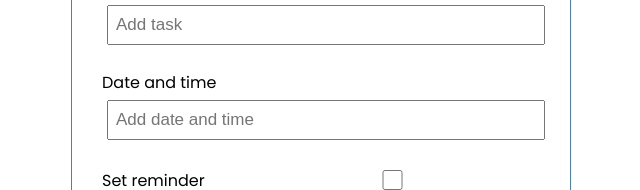
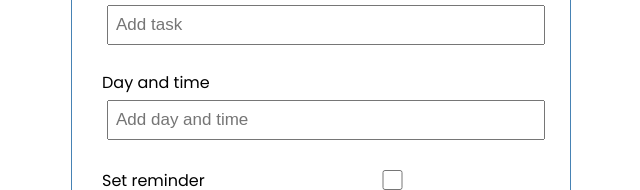
Before and after one commit to summersky1/task-tracker, a React (Create React App) app: page / in a window 1280 px wide. Shown: the part 159-349 px from the top of the page, without its empty margins (319-959 px from the left). Built offline with nearby package versions, Linux system fonts and the light colour scheme.

Commit message:
Implement add task logic

```diff
--- a/src/App.js
+++ b/src/App.js
@@ -25,6 +25,12 @@ function App() {
     },
   ])
 
+  const addTask = task => {
+    const id = Math.floor(Math.random() * 10000) + 1
+    const newTask = { id, ...task }
+    setTasks([...tasks, newTask])
+  }
+
   const deleteTask = id => {
     setTasks(tasks.filter(task => task.id !== id))
   }
@@ -36,7 +42,7 @@ function App() {
   return (
     <div className="container">
       <Header />
-      <AddTask />
+      <AddTask onAdd={addTask} />
       { tasks.length > 0 ? (
         <Tasks tasks={tasks} onDelete={deleteTask} onToggle={toggleReminder} />
       ) : (
--- a/src/components/AddTask.js
+++ b/src/components/AddTask.js
@@ -1,19 +1,45 @@
-const AddTask = () => {
+import { useState } from 'react'
+
+const AddTask = ({ onAdd }) => {
+  const [text, setText] = useState('')
+  const [day, setDay] = useState('')
+  const [reminder, setReminder] = useState(false)
+
+  const onSubmit = (event) => {
+    event.preventDefault()
+
+    if (!text) {
+      alert("Please add text")
+      return
+    }
+
+    onAdd({ text, day, reminder })
+    // reset input fields
+    setText("")
+    setDay("")
+    setReminder(false)
+  }
+
   return (
-    <form className="add-form">
+    <form className="add-form" onSubmit={onSubmit}>
       <div className="form-control">
         <label>Task</label>
-        <input type="text" placeholder="Add task" />
+        <input type="text" value={text} onChange={(event) => setText(event.target.value)} placeholder="Add task" />
       </div>
       <div className="form-control">
-        <label>Date and time</label>
-        <input type="text" placeholder="Add date and time" />
+        <label>Day and time</label>
+        <input type="text" value={day} onChange={(event) => setDay(event.target.value)} placeholder="Add day and time" />
       </div>
       <div className="form-control form-control-check">
         <label>Set reminder</label>
-        <input type="checkbox" />
+        <input
+          type="checkbox"
+          checked={reminder}
+          value={reminder}
+          onChange={(event) => setReminder(event.currentTarget.checked)}
+        />
       </div>
-      <input className="btn btn-block" type="Submit" value="Save task" />
+      <input className="btn btn-block" type="Submit" defaultValue="Save task" />
     </form>
   )
 }
```
